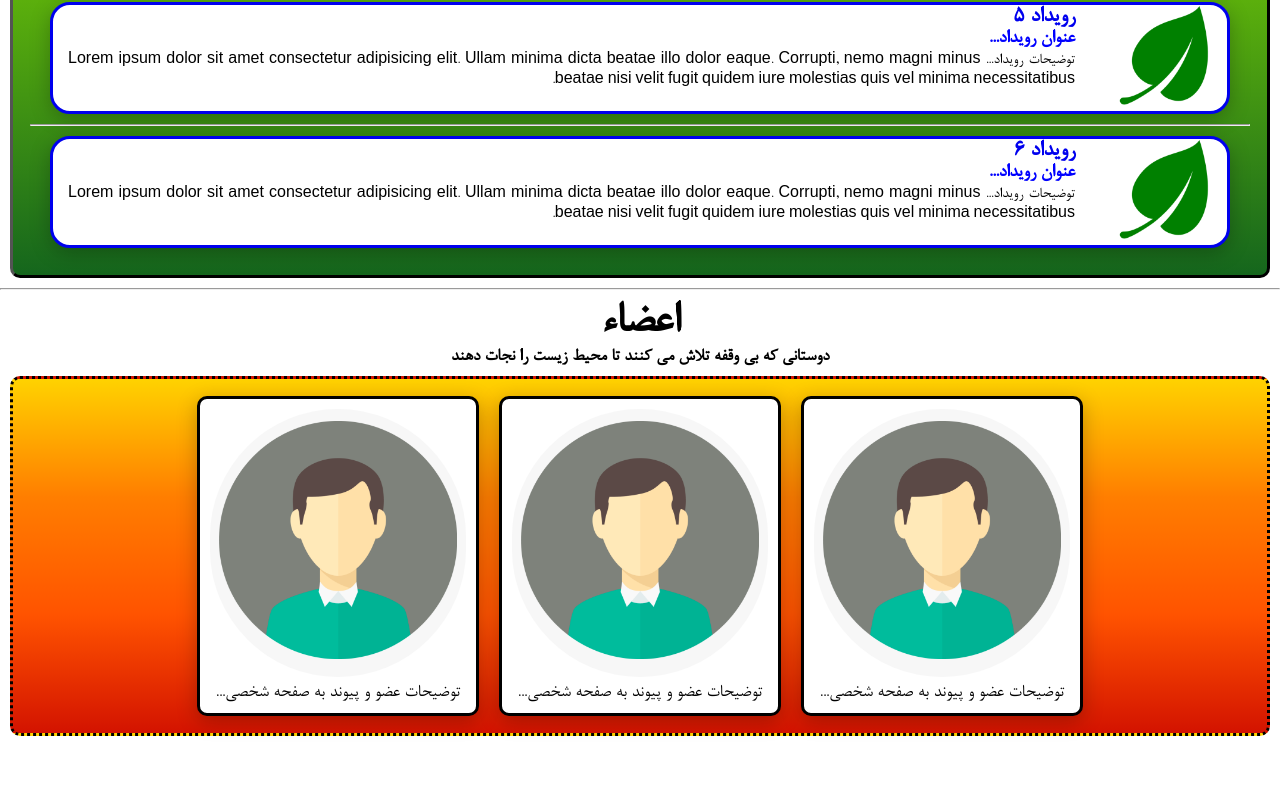
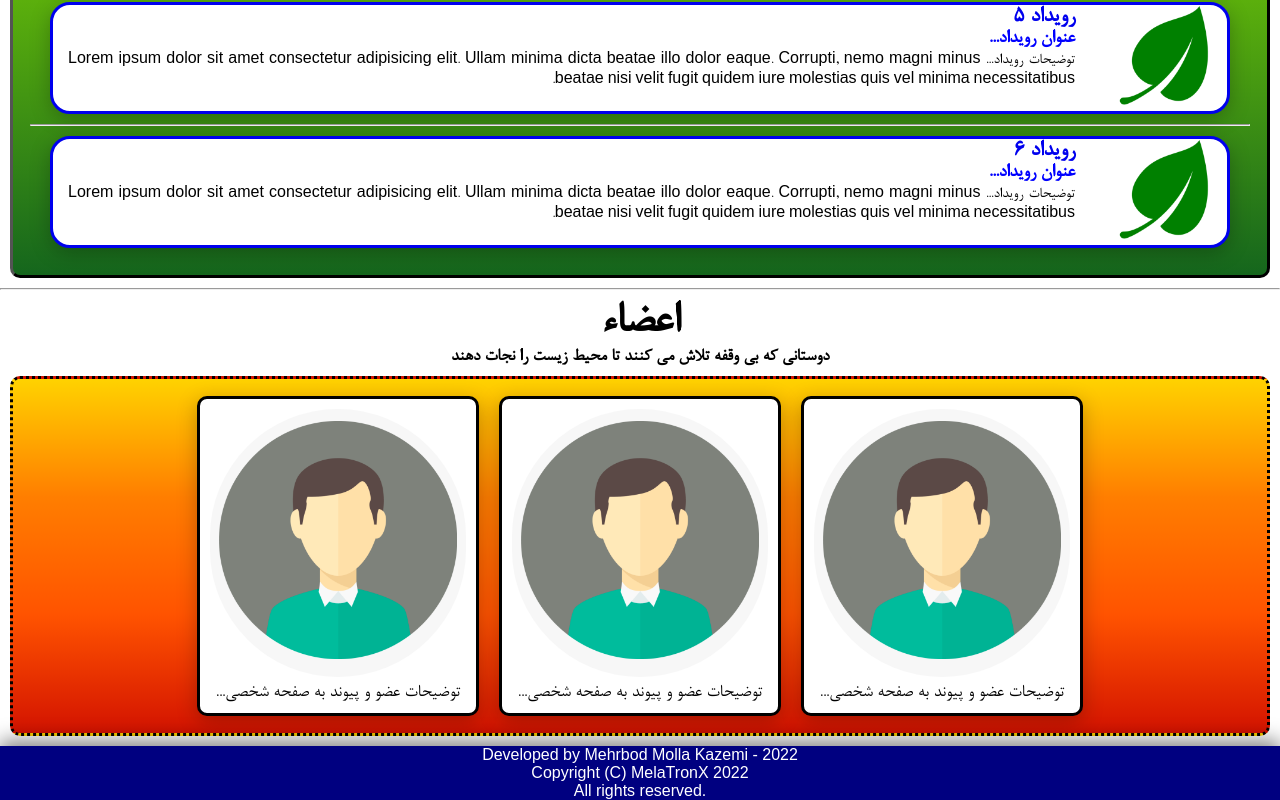
Before and after one commit to enviro-iau-tnb/enviro-iau-tnb.github.io, a plain HTML site: page index.html in a window 1280 px wide. Shown: the part 1706-2506 px from the top of the page. Before the commit the page ends 2452 px from the top, so only its background shows below. Drawn offline with Linux system fonts and the light colour scheme.

Commit message:
Added credits to owner (Mehrbod MK).

```diff
--- a/index.html
+++ b/index.html
@@ -189,6 +189,11 @@
             </a>
         </section>
 
+        <!-- Developer section -->
+        <section class="credits" dir="ltr">
+            <p>Developed by Mehrbod Molla Kazemi - 2022<br>Copyright (C) MelaTronX 2022<br>All rights reserved.</p>
+        </section>
+
     </body>
 
     <!-- Script for scrolling. -->
--- a/style.css
+++ b/style.css
@@ -433,6 +433,20 @@ header.sticky .navigation li a:hover
     border-radius: 256px;
 }
 
+.credits
+{
+    background: navy;
+    text-align: center;
+
+    box-shadow: 0 -5px 20px rgba(0, 0, 0, 0.5);
+}
+.credits p
+{
+    font-family: sans-serif;
+
+    color: white;
+}
+
 /*********************************************************/
 /* Reponsive design */
 
```
